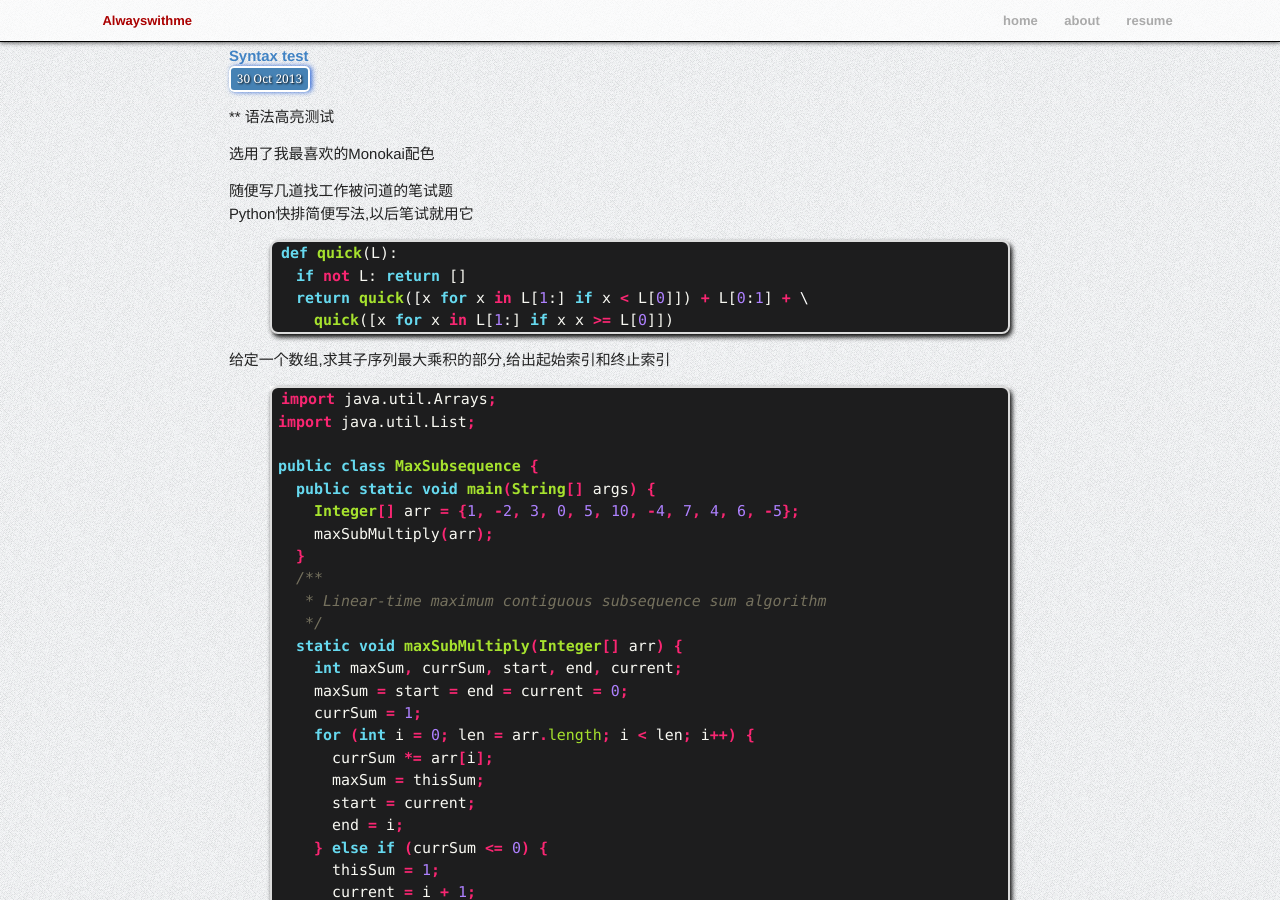
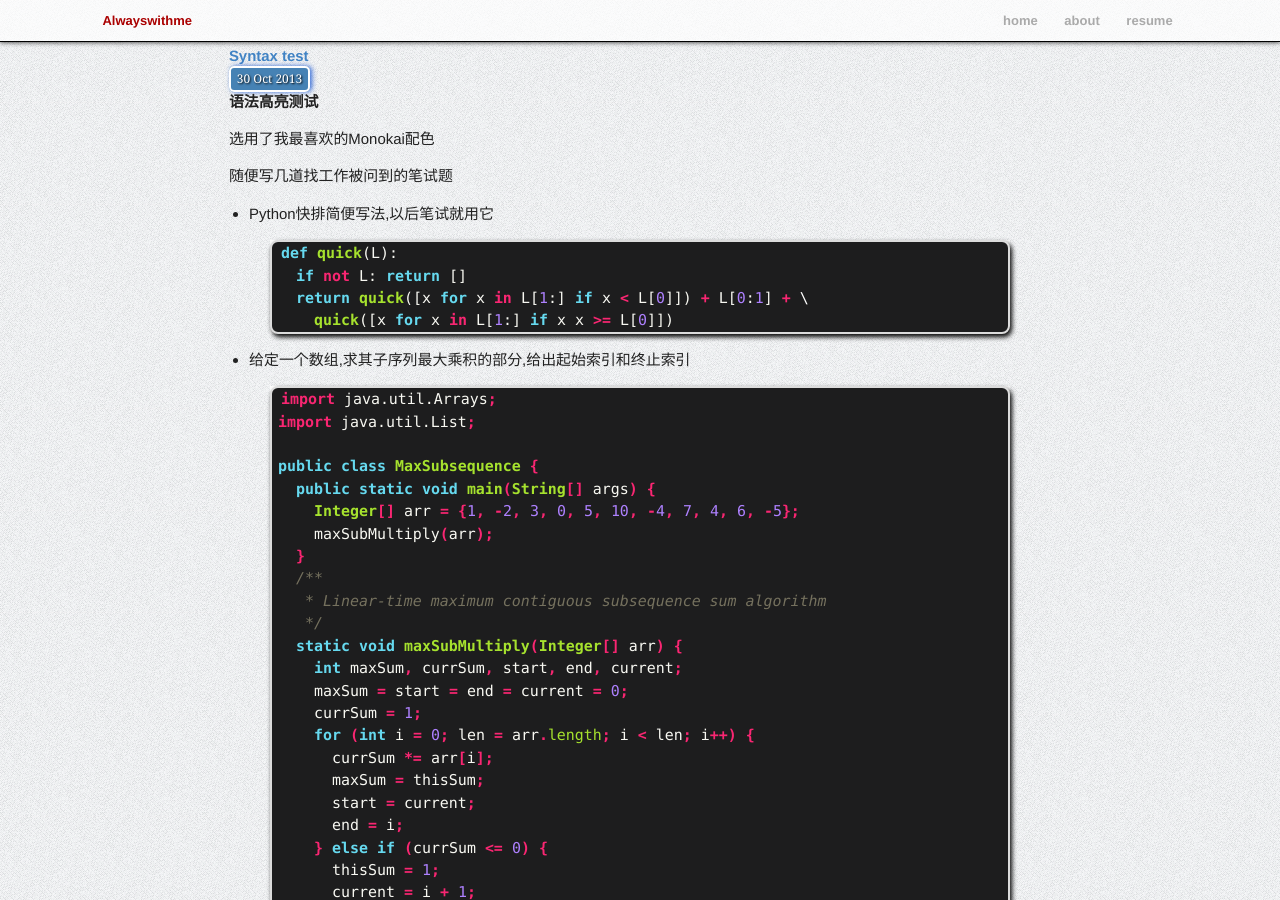
Before and after one commit to Alwayswithme/alwayswithme.github.io, a Jekyll site: the page built from _posts/2013-10-30-syntax-test.markdown, in a window 1280 px wide and 900 px high. Built offline with Jekyll 4.4.1, drawn with Linux system fonts in a browser that asks for light colours; Markdown is read by kramdown in place of the engine named in the settings; some of the changed text lies outside the part shown.

```diff
--- a/_layouts/default.html
+++ b/_layouts/default.html
@@ -12,7 +12,7 @@
         <!-- Custom CSS -->
         <link rel="stylesheet" href="/css/main.css">
 
-        <link rel="shortcut icon" href="favicon.ico" />
+        <link rel="shortcut icon" href="/favicon.ico" />
     </head>
     <body>
 
@@ -22,7 +22,7 @@
             <nav>
               <ul>
                 <li><a class="extra" href="/">home</a></li>
-                <li><a class="extra" href="/">about</a></li>
+                <li><a class="extra" href="/about.html">about</a></li>
                 <li><a class="extra" href="/resume.html">resume</a></li>
               </ul>
             </nav>
--- a/_posts/2013-10-30-syntax-test.markdown
+++ b/_posts/2013-10-30-syntax-test.markdown
@@ -5,12 +5,13 @@ date:   2013-10-30 13:31:00
 categories: jekyll update
 ---
 
-** 语法高亮测试
+### 语法高亮测试 ###
 
 选用了我最喜欢的Monokai配色
 
-随便写几道找工作被问道的笔试题
-Python快排简便写法,以后笔试就用它
+随便写几道找工作被问到的笔试题
+
+- Python快排简便写法,以后笔试就用它
 {% highlight python %}
 def quick(L):
   if not L: return []
@@ -18,7 +19,10 @@ def quick(L):
     quick([x for x in L[1:] if x x >= L[0]])
 {% endhighlight %}
 
-给定一个数组,求其子序列最大乘积的部分,给出起始索引和终止索引
+
+
+
+- 给定一个数组,求其子序列最大乘积的部分,给出起始索引和终止索引
 {% highlight java %}
 import java.util.Arrays;
 import java.util.List;
@@ -53,5 +57,21 @@ public class MaxSubsequence {
 //=> Max subsequence is: [7, 4, 6]
 //=> Start index: 7
 //=> End index: 9
+{% endhighlight %}
 
+- 删除多余的空白
+{% highlight java %}
+import static java.lang.System.out;
+
+public class Trim {
+  public static void main(String[] args) {
+    String temp = "    Jekyll     is    the     best  "
+      + "static  site generator   ever!    ";
+    out.println(temp.replaceAll("^ *", "").replaceAll(" +", " ").replaceAll(" $",""));
+  }
+}
+/*
+ *  Output:
+ *  => Jekyll is the best static site generator ever!
+ */
 {% endhighlight %}
--- a/css/syntax.css
+++ b/css/syntax.css
@@ -1,7 +1,7 @@
 .highlight  {
   background: #ffffff;
   width: 90%;
-  margin: 0 auto;
+  margin: 1em auto;
 }
 .highlight .bp { color: #f8f8f2 } /* Name.Builtin.Pseudo */
 .highlight .c { color: #75715e; font-style: italic } /* Comment */
```
Also changed, not shown: about.html (added, +10 -0 lines).
